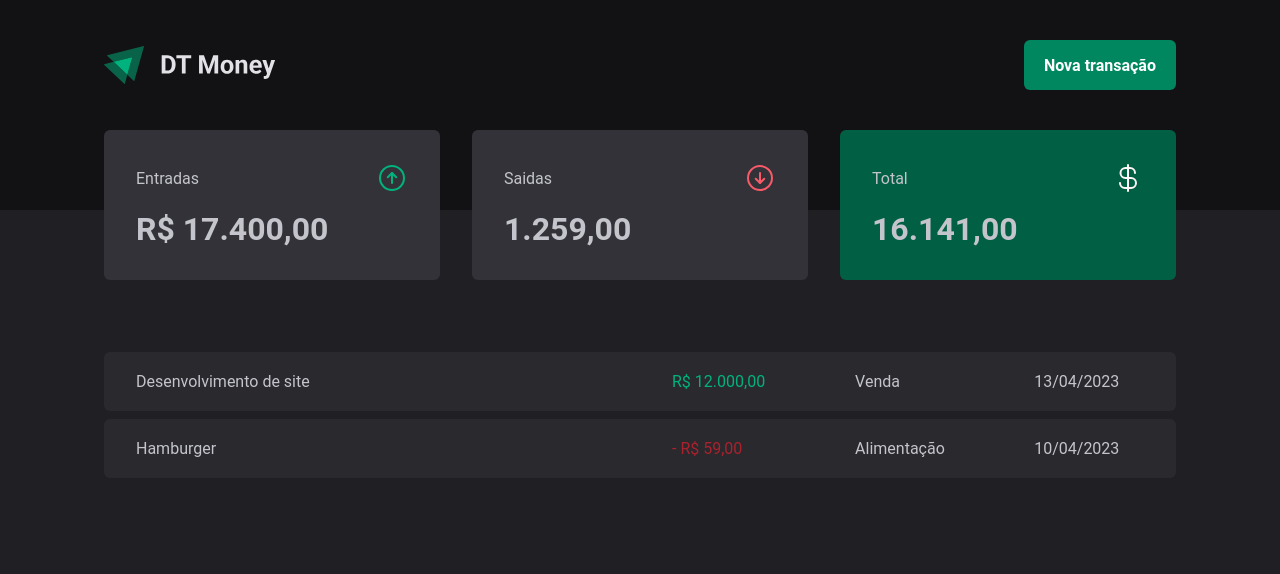
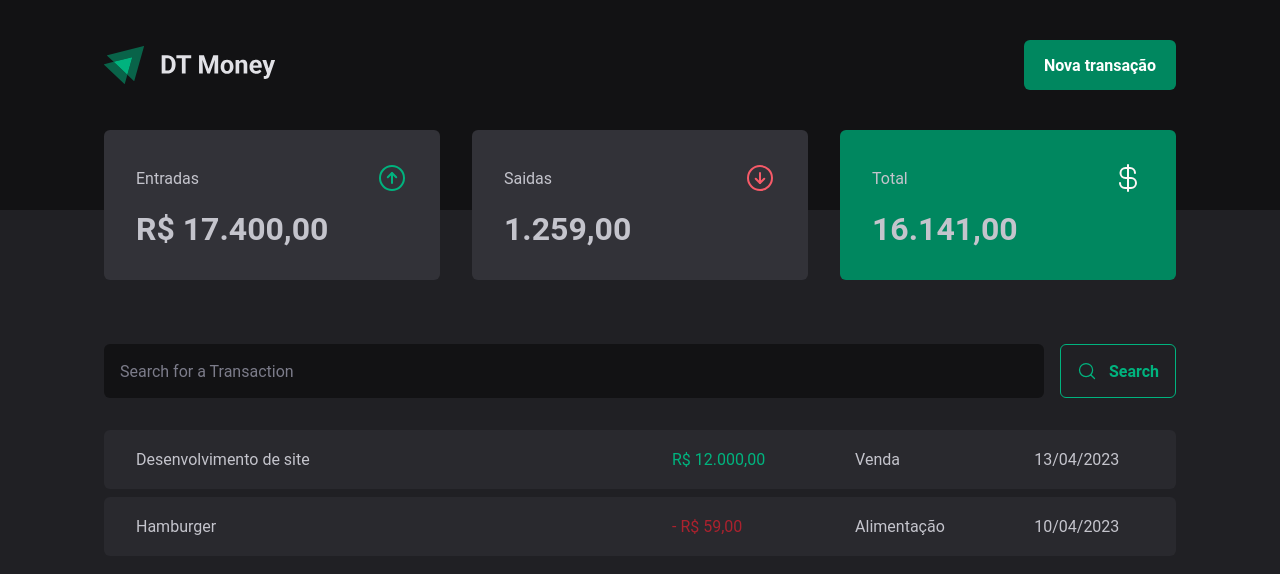
Before and after one commit to welitonwt/DT-Maney, a React (Vite) app: page / in a window 1280 px wide. Shown: the top 574 px of the page. Built offline with nearby package versions, Linux system fonts and the light colour scheme.

Commit message:
search complete

```diff
--- a/src/components/Header/index.tsx
+++ b/src/components/Header/index.tsx
@@ -1,4 +1,4 @@
-import { HeaderContainer, HeaderContent, NewTransactionButton } from './styled'
+import { HeaderContainer, HeaderContent, NewTransactionButton } from './styles'
 
 import logo from '../../assets/logo.svg'
 
--- a/src/components/Summary/index.tsx
+++ b/src/components/Summary/index.tsx
@@ -1,5 +1,5 @@
 import { ArrowCircleUp, ArrowCircleDown, CurrencyDollar } from 'phosphor-react'
-import { SummaryContainer, SummaryCard } from './styled'
+import { SummaryContainer, SummaryCard, SummaryCardTotal } from './styles'
 
 export function Summary() {
   return (
@@ -20,13 +20,13 @@ export function Summary() {
         <strong>1.259,00</strong>
       </SummaryCard>
 
-      <SummaryCard variant="green">
+      <SummaryCardTotal variant="positive">
         <header>
           <span>Total</span>
           <CurrencyDollar size={32} color={'#fef6f6'} />
         </header>
         <strong>16.141,00</strong>
-      </SummaryCard>
+      </SummaryCardTotal>
     </SummaryContainer>
   )
 }
--- a/src/components/Summary/styled.ts
+++ b/src/components/Summary/styles.ts
@@ -1,4 +1,4 @@
-import styled, { css } from 'styled-components'
+import styled from 'styled-components'
 
 export const SummaryContainer = styled.section`
   width: 100%;
@@ -12,11 +12,8 @@ export const SummaryContainer = styled.section`
 
   margin-top: -5rem;
 `
-interface SummaryCardProps {
-  variant?: 'green' | 'red'
-}
 
-export const SummaryCard = styled.div<SummaryCardProps>`
+export const SummaryCard = styled.div`
   background: ${(props) => props.theme['gray-600']};
   border-radius: 6px;
   padding: 2rem;
@@ -33,15 +30,14 @@ export const SummaryCard = styled.div<SummaryCardProps>`
     margin-top: 1rem;
     font-size: 2rem;
   }
+`
+interface SummaryCardProps {
+  variant?: 'positive' | 'negative'
+}
 
-  ${(props) =>
-    props.variant === 'green' &&
-    css`
-      background: ${(props) => props.theme['green-700']};
-    `}
-  ${(props) =>
-    props.variant === 'red' &&
-    css`
-      background: ${props.theme['red-500']};
-    `}
+export const SummaryCardTotal = styled(SummaryCard)<SummaryCardProps>`
+  background: ${(props) =>
+    props.variant === 'positive'
+      ? props.theme['green-500']
+      : props.theme['red-500']};
 `
--- /dev/null
+++ b/src/pages/Transaction/components/SearchFrorm/index.tsx
@@ -0,0 +1,14 @@
+import { MagnifyingGlass } from 'phosphor-react'
+import { SearchFormContainer } from './styles'
+
+export function Search() {
+  return (
+    <SearchFormContainer>
+      <input type="text" placeholder="Search for a Transaction" />
+      <button type="submit">
+        <MagnifyingGlass size={20} />
+        Search
+      </button>
+    </SearchFormContainer>
+  )
+}
--- /dev/null
+++ b/src/pages/Transaction/components/SearchFrorm/styles.ts
@@ -0,0 +1,46 @@
+import styled from 'styled-components'
+
+export const SearchFormContainer = styled.form`
+  display: flex;
+  gap: 1rem;
+
+  input {
+    flex: 1;
+    border-radius: 6px;
+    border: 0;
+    background: ${(props) => props.theme['gray-900']};
+    color: ${(props) => props.theme['gray-300']};
+    padding: 1rem;
+
+    &::placeholder {
+      color: ${(props) => props.theme['gray-500']};
+    }
+  }
+
+  button {
+    display: flex;
+    align-items: center;
+
+    gap: 0.75rem;
+    padding: 1rem;
+
+    border: 0;
+    border: 1px solid ${(props) => props.theme['green-300']};
+    border-radius: 6px;
+
+    background: transparent;
+    color: ${(props) => props.theme['green-300']};
+
+    font-weight: bold;
+
+    &:hover {
+      background: ${(props) => props.theme['green-500']};
+      color: ${(props) => props.theme.white};
+      border-color: 1px ${(props) => props.theme['green-500']};
+      transition:
+        background-color 0.2s,
+        color 0.2s,
+        border-color 0.2;
+    }
+  }
+`
--- a/src/pages/Transaction/index.tsx
+++ b/src/pages/Transaction/index.tsx
@@ -1,11 +1,12 @@
 import { Header } from '../../components/Header'
 import { Summary } from '../../components/Summary'
+import { Search } from './components/SearchFrorm'
 
 import {
   PriceHighLight,
   TransactionContainer,
   TransactionsTable,
-} from './styled'
+} from './styles'
 
 export function Transaction() {
   return (
@@ -14,6 +15,7 @@ export function Transaction() {
       <Summary />
 
       <TransactionContainer>
+        <Search />
         <TransactionsTable>
           <tbody>
             <tr>
--- a/src/pages/Transaction/styled.ts
+++ b/src/pages/Transaction/styles.ts
@@ -10,6 +10,7 @@ export const TransactionsTable = styled.table`
   width: 100%;
   border-collapse: separate;
   border-spacing: 0 0.5rem;
+  margin-top: 1.5rem;
 
   td {
     padding: 1.25rem 2rem;
```
Also changed, not shown: src/App.tsx (line endings or trailing spaces), src/components/Header/styles.ts (renamed from src/components/Header/styled.ts).
